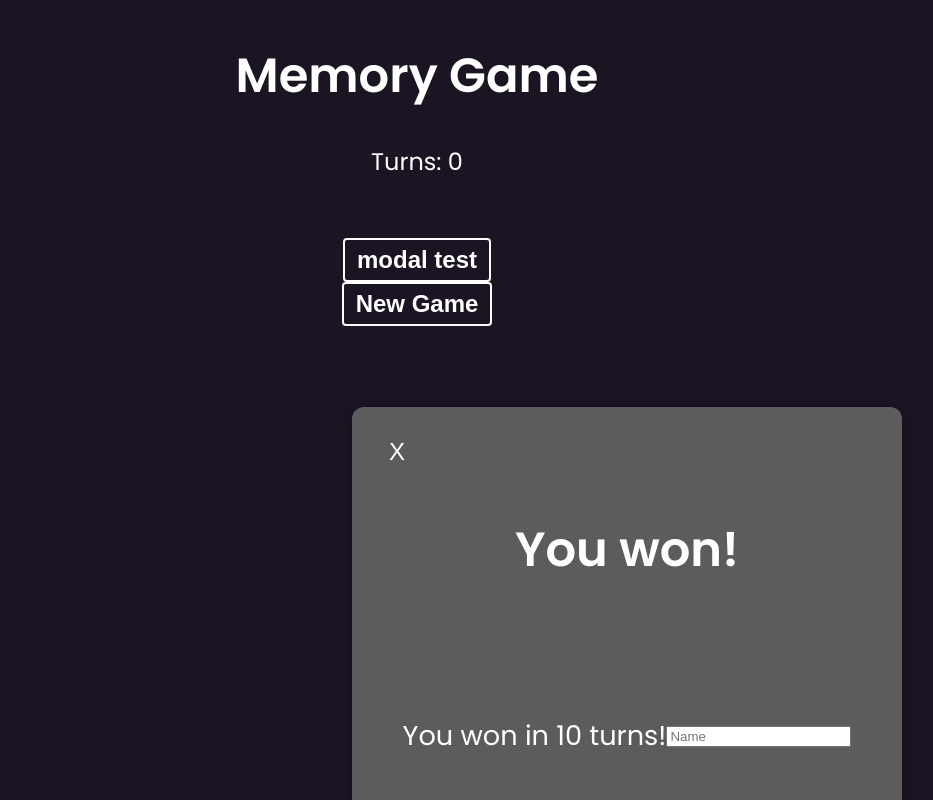
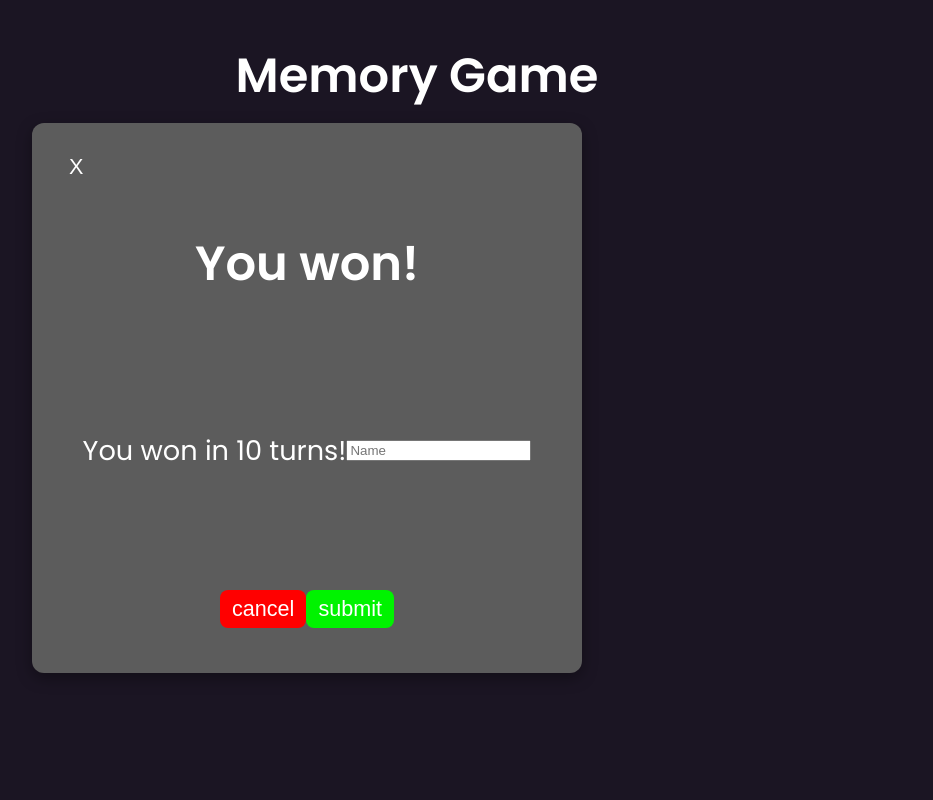
Before and after one commit to darrenxychen/memorygame, a React (Vite) app: page / in a window 1280 px wide. Both pictures are taken after a click on the button "modal test". Shown: the whole page, without its empty margins (223-1156 px from the left). Built offline with nearby package versions, Linux system fonts and the light colour scheme.

Commit message:
modal pops on win, fixed modal zindex

```diff
--- a/src/App.css
+++ b/src/App.css
@@ -5,13 +5,13 @@
 
 button {
   background: none;
-  border: 2px solid white;
+  border: 1.5px solid white;
   padding: 6px 12px;
-  border-radius: 4px;
+  border-radius: 8px;
   color: white;
   font-weight: bold;
   cursor: pointer;
-  font-size: 1em;
+  font-size: 0.9em;
   transition: all ease-in 0.15s;
 }
 
--- a/src/App.jsx
+++ b/src/App.jsx
@@ -77,6 +77,7 @@ function App() {
     if (matchedCount === cardImages.length) {
       setTimeout(() => {
         alert(`You won in ${turns} turns!`);
+        setOpenModal(true);
       }, 1000);
 
     }
--- a/src/components/Modal.css
+++ b/src/components/Modal.css
@@ -36,12 +36,13 @@
 }
 
 .modal-background {
-  width: 100vw;
-  height: 100vh;
+  width: 50%;
+  height: 30vh;
   position: fixed;
   display: flex;
   justify-content: center;
   align-items: center;
+  z-index: 99999;
 }
 
 .modal-container {
--- a/src/components/Timer.jsx
+++ b/src/components/Timer.jsx
@@ -1,6 +1,6 @@
 import { useEffect, useState, useRef } from 'react';
 
-export default function Timer({ startTimer }) {
+export default function Timer() {
   const [time, setTime] = useState(0);
   const [running, setRunning] = useState(true);
   const timer = useRef();
@@ -15,12 +15,6 @@ export default function Timer({ startTimer }) {
     return () => clearInterval(timer.current);
   }, [running]);
 
-  // Call the startTimer function when the component mounts to start the timer.
-  useEffect(() => {
-    if (startTimer) {
-      startTimer(() => setRunning(true));
-    }
-  }, [startTimer]);
 
   return (
     <div className="stopwatch">
@@ -38,9 +32,6 @@ export default function Timer({ startTimer }) {
         >
           {running ? 'Stop' : 'Resume'}
         </button>
-        <button className="button" onClick={() => setTime(0)}>
-          Restart
-        </button>
       </div>
     </div>
   );
```
